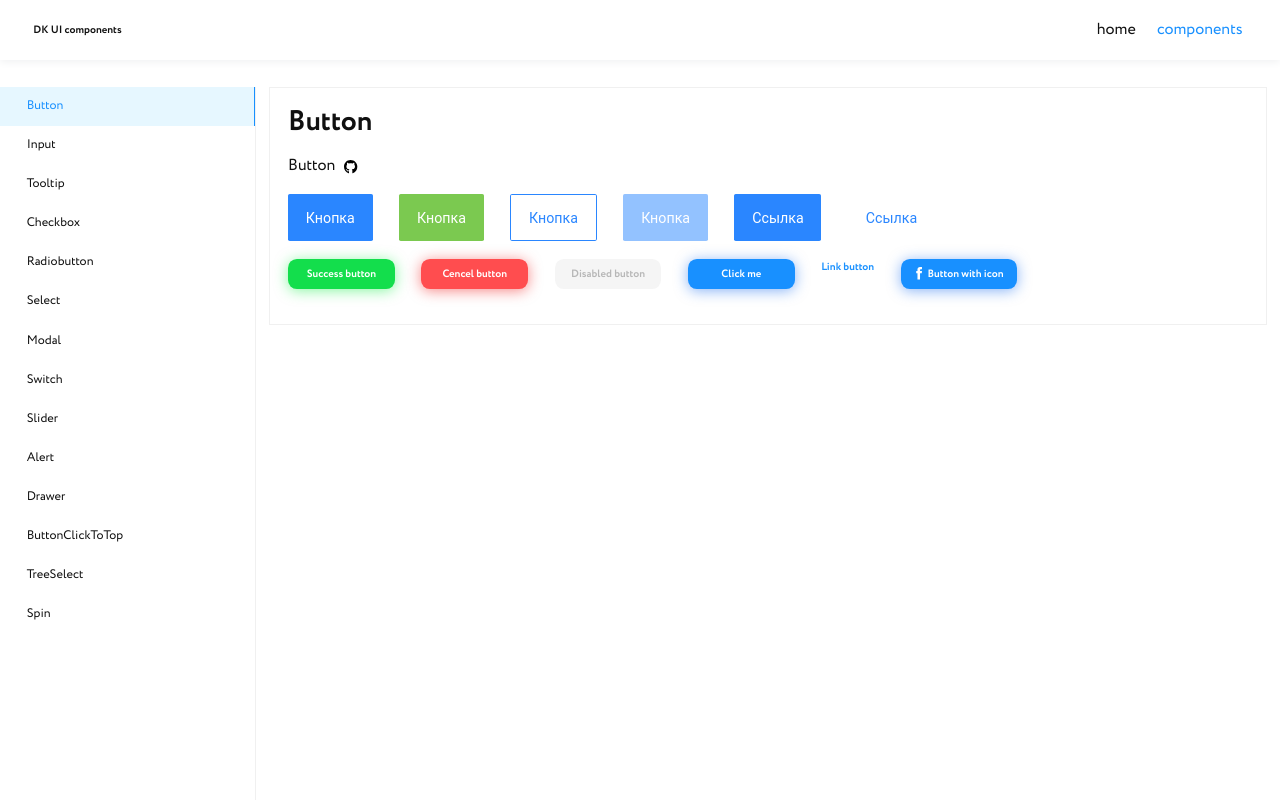
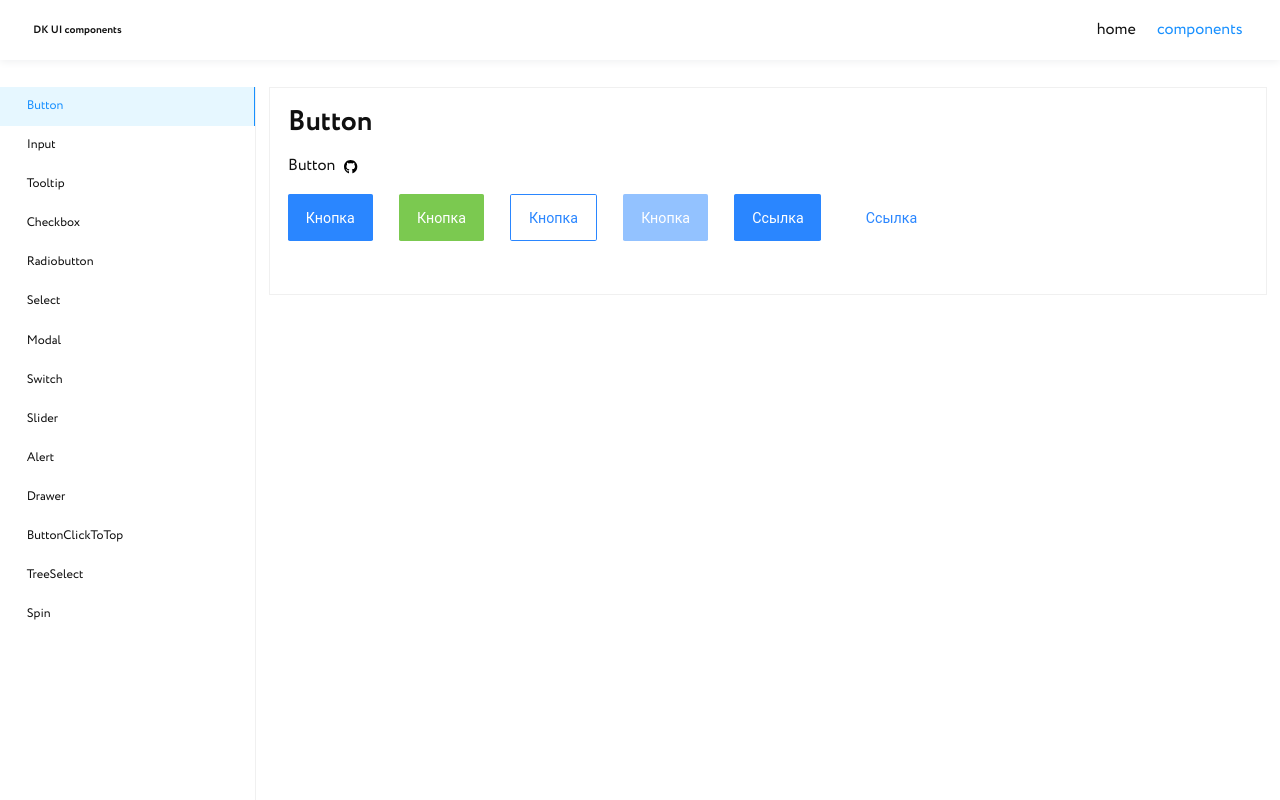
Before and after one commit to deniskeller/my-custom-components-library, a Next.js app: page /components/button in a window 1280 px wide. Built offline with nearby package versions, Linux system fonts and the light colour scheme.

Commit message:
update BaseButton

```diff
--- a/src/view/components/Button/Button.tsx
+++ b/src/view/components/Button/Button.tsx
@@ -67,7 +67,7 @@ const Button: React.FC<Props> = () => {
       </div>
 
       <div className={s.Buttons}>
-        <BaseButton2
+        {/* <BaseButton2
           title="Success button"
           type="success"
           loading={loadings[1]}
@@ -98,7 +98,7 @@ const Button: React.FC<Props> = () => {
             viewBox="0 0 20 30"
             className={s.Icon}
           />
-        </BaseButton2>
+        </BaseButton2> */}
       </div>
     </BaseContainer>
   );
```
